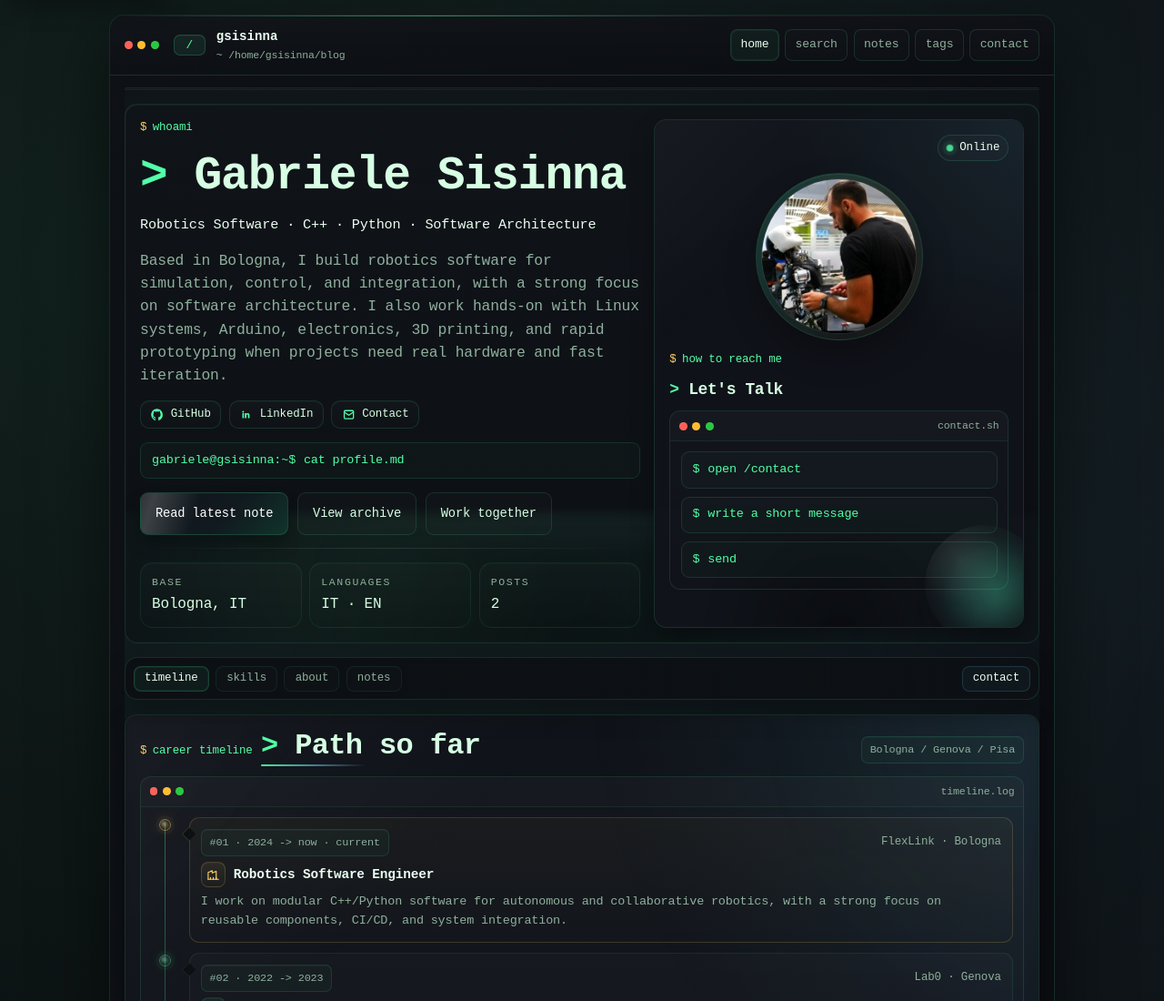
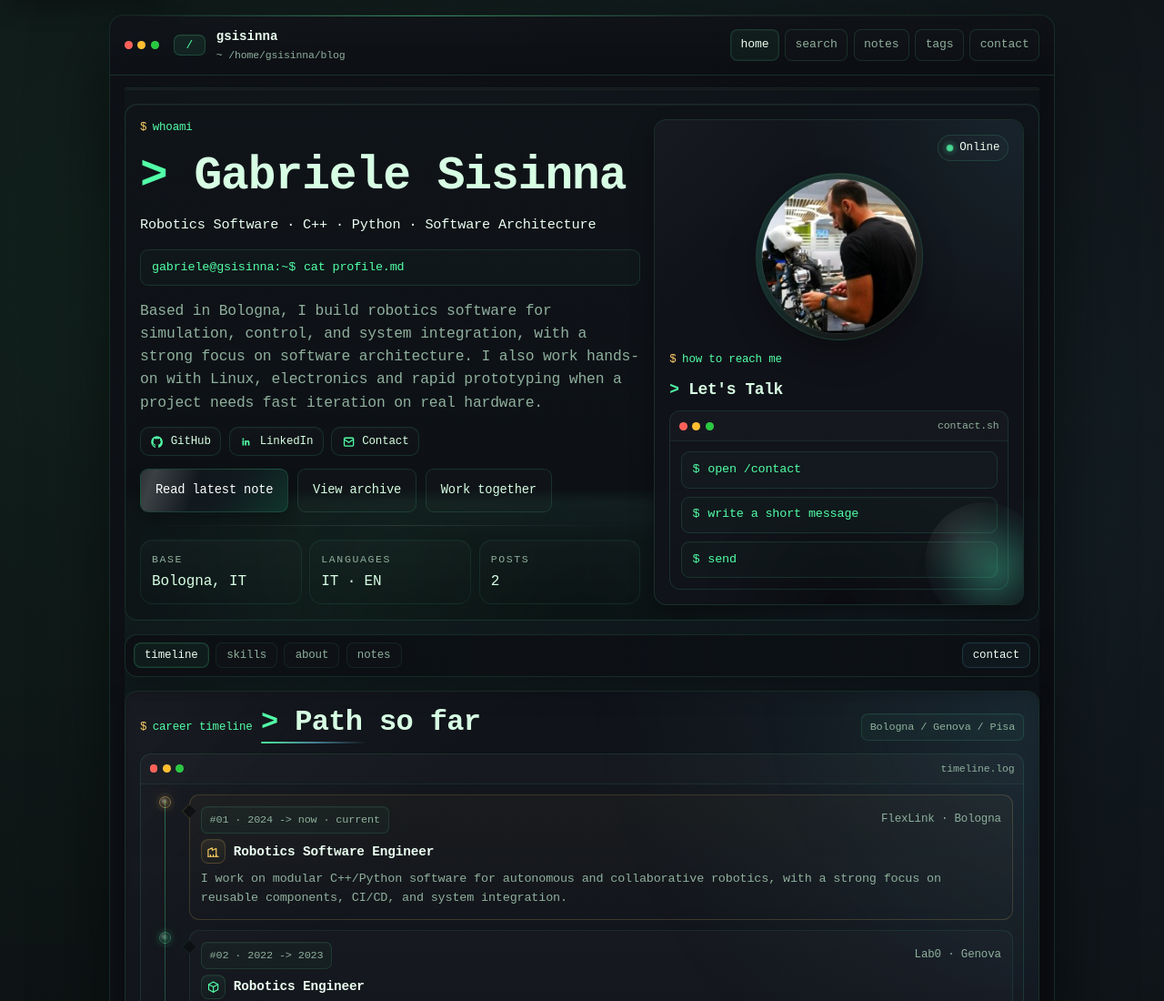
Before and after one commit to gsisinna/gsisinna.github.io, an Astro site: page / in a window 1280 px wide. Shown: the top 1100 px of the page at 91% size. Built offline with nearby package versions, Linux system fonts and the light colour scheme; Astro itself is replaced by a stand-in of ours; some packages are replaced by stand-ins of ours.

Commit message:
Tighten homepage hero copy and layout

```diff
--- a/src/pages/index.astro
+++ b/src/pages/index.astro
@@ -213,10 +213,14 @@ const hobbies = [
       <p style="color:var(--ink-strong); font-size:0.95rem; max-width:100%; text-wrap:pretty;">
         Robotics Software · C++ · Python · Software Architecture
       </p>
+      <div class="command command-typing" style="--type-ch:14; --type-delay:220ms; --type-duration:1s;">
+        <span class="prompt">gabriele@gsisinna:~$</span>
+        <code>cat profile.md</code>
+      </div>
       <p class="muted" style="font-size:1.02rem; max-width:62ch;">
-        Based in Bologna, I build robotics software for simulation, control, and integration, with a strong focus
-        on software architecture. I also work hands-on with Linux systems, Arduino, electronics, 3D printing,
-        and rapid prototyping when projects need real hardware and fast iteration.
+        Based in Bologna, I build robotics software for simulation, control, and system integration, with a strong
+        focus on software architecture. I also work hands-on with Linux, electronics and rapid
+        prototyping when a project needs fast iteration on real hardware.
       </p>
       <div class="social-links" aria-label="Social links">
         <a class="social-link" href={githubUrl} target="_blank" rel="noreferrer noopener" aria-label="GitHub profile">
@@ -246,10 +250,6 @@ const hobbies = [
           </svg>
           <span>Contact</span>
         </a>
-      </div>
-      <div class="command command-typing" style="--type-ch:14; --type-delay:220ms; --type-duration:1s;">
-        <span class="prompt">gabriele@gsisinna:~$</span>
-        <code>cat profile.md</code>
       </div>
       <div style="display:flex; gap:0.6rem; flex-wrap:wrap;">
         {featured ? (
```
